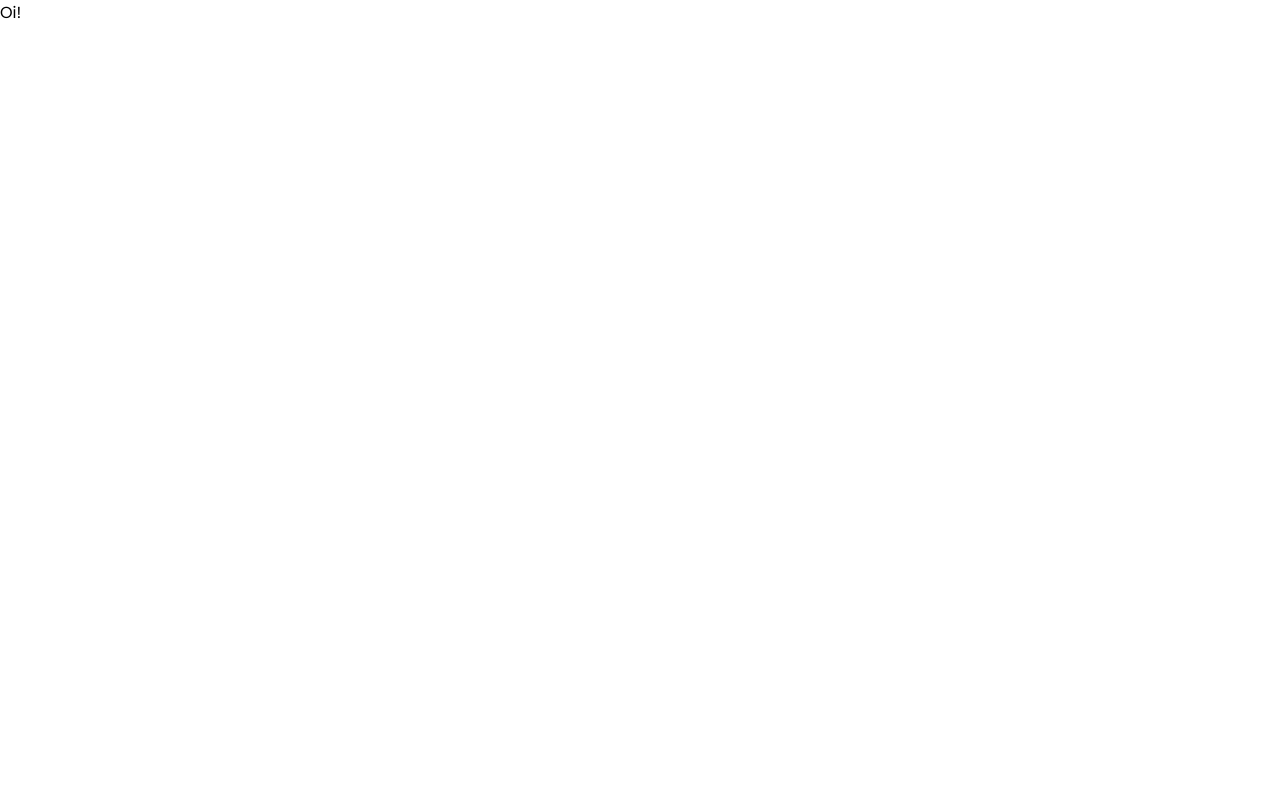
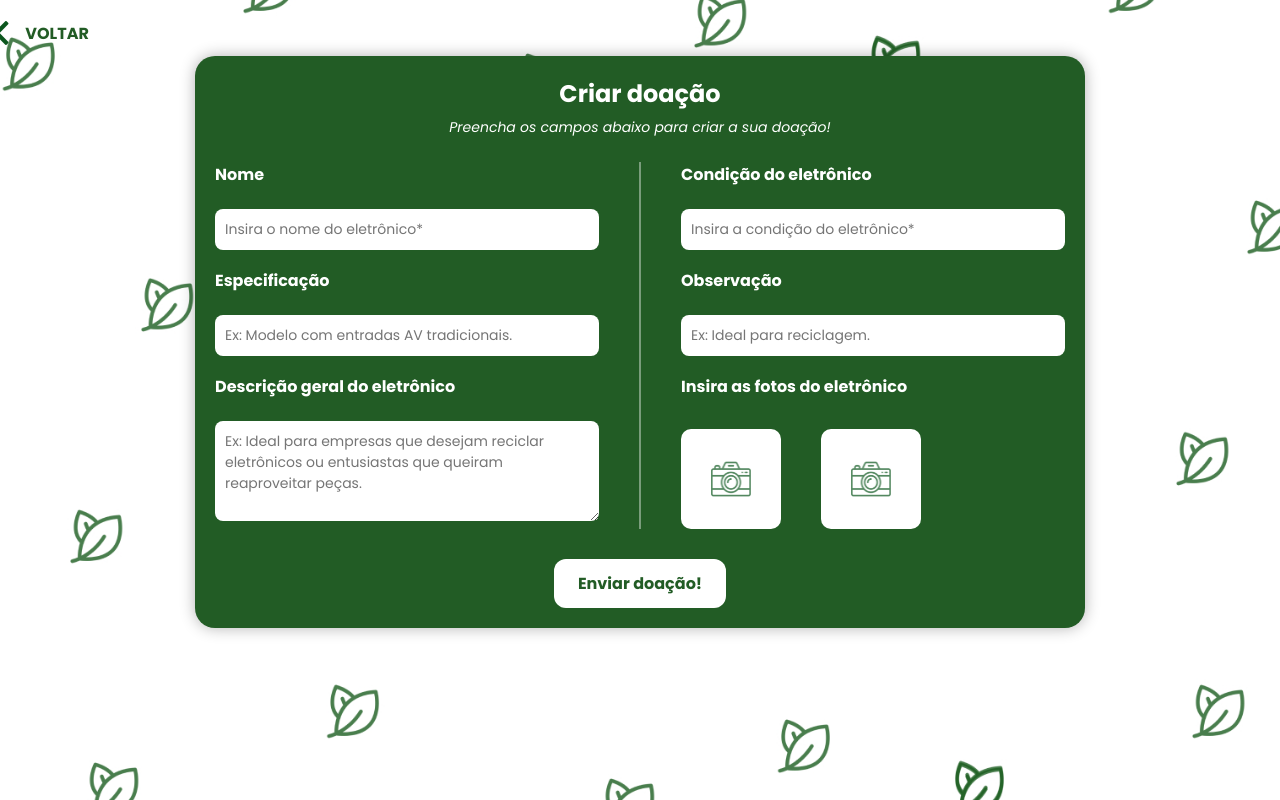
Before and after one commit to YasSantrb/front-ECOTECH, a React (Vite) app: page /criar/doacao in a window 1280 px wide. Built offline with nearby package versions, Linux system fonts and the light colour scheme; a web font is replaced by a local one.

Commit message:
rebeca/tela de criar doação

```diff
--- a/src/pages/tela_criar_doacao.jsx
+++ b/src/pages/tela_criar_doacao.jsx
@@ -1,9 +1,63 @@
 import "../styles/tela_criar_doacao.css";
+import fundo_login_cadastro from "../assets/imagens/fundo_login_cadastro.jpg";
+import icon_voltar from "../assets/imagens/icon_voltar.png";
+import icon_camera from "../assets/imagens/icon-camera.png";
 
 function TelaCriarDoacao() {
   return (
-    <div>
-      <p>Oi!</p>
+    <div className="tela_criar_doacao">
+      <img
+        src={fundo_login_cadastro}
+        alt="imagem_de_fundo"
+        className="background_tela"
+      />
+
+      <div className="top-bar-doacao">
+        <a href="/" className="voltar">
+          <img src={icon_voltar} alt="voltar" className="icone-voltar" />
+          VOLTAR
+        </a>
+      </div>
+
+      <div className="form-doacao">
+        <h2>Criar doação</h2>
+        <p className="subtitulo">Preencha os campos abaixo para criar a sua doação!</p>
+
+        <div className="form-campos">
+          <div className="coluna-esquerda">
+            <label>Nome</label>
+            <input type="text" placeholder="Insira o nome do eletrônico*" />
+
+            <label>Especificação</label>
+            <input type="text" placeholder="Ex: Modelo com entradas AV tradicionais." />
+
+            <label>Descrição geral do eletrônico</label>
+            <textarea placeholder="Ex: Ideal para empresas que desejam reciclar eletrônicos ou entusiastas que queiram reaproveitar peças." />
+          </div>
+
+          <div className="divisoria"></div>
+
+          <div className="coluna-direita">
+            <label>Condição do eletrônico</label>
+            <input type="text" placeholder="Insira a condição do eletrônico*" />
+
+            <label>Observação</label>
+            <input type="text" placeholder="Ex: Ideal para reciclagem." />
+
+            <label>Insira as fotos do eletrônico</label>
+            <div className="area-fotos">
+              <div className="foto-placeholder">
+                <img src={icon_camera} alt="ícone câmera" className="icon-camera" />
+              </div>
+              <div className="foto-placeholder">
+                <img src={icon_camera} alt="ícone câmera" className="icon-camera" />
+              </div>
+            </div>
+          </div>
+        </div>
+
+        <button className="botao-enviar">Enviar doação!</button>
+      </div>
     </div>
   );
 }
--- a/src/styles/tela_criar_doacao.css
+++ b/src/styles/tela_criar_doacao.css
@@ -0,0 +1,155 @@
+@import url('https://fonts.googleapis.com/css2?family=Poppins:ital@1&display=swap');
+
+.tela_criar_doacao {
+  display: flex;
+  flex-direction: column;
+  align-items: center;
+  min-height: 100vh;
+  font-family: 'Poppins', sans-serif;
+  position: relative;
+  background-color: white;
+  overflow: hidden;
+}
+
+.background_tela {
+  position: absolute;
+  width: 114%;
+  height: 100%;
+  object-fit: cover;
+  z-index: 0;
+}
+.top-bar-doacao {
+  width: 100%;
+  max-width: 890px;
+  display: flex;
+  padding: 20px 40px 0 40px;
+  position: relative;
+  z-index: 2;
+  margin-left: -13cm;
+}
+
+.voltar {
+  display: flex;
+  align-items: center;
+  gap: 10px;
+  color: #225C25;
+  font-weight: bold;
+  text-decoration: none;
+  font-size: 16px;
+}
+
+.icone-voltar {
+  width: 26px;
+  height: 26px;
+}
+.form-doacao {
+  position: relative;
+  z-index: 1;
+  background-color: #225C25;
+  color: white;
+  border-radius: 20px;
+  width: 890px;
+  padding: 20px;
+  box-shadow: 0 0 15px rgba(0, 0, 0, 0.3);
+  margin-top: 10px;
+}
+
+.form-doacao h2 {
+  font-size: 24px;
+  font-weight: bold;
+  text-align: center;
+  margin-bottom: 6px;
+}
+
+.subtitulo {
+  text-align: center;
+  font-size: 14px;
+  font-style: italic;
+  margin-bottom: 24px;
+}
+
+.form-campos {
+  display: flex;
+  gap: 20px;
+  justify-content: space-between;
+  flex-wrap: wrap;
+  position: relative;
+}
+
+.divisoria {
+  width: 2px;
+  background-color: white;
+  opacity: 0.4;
+  margin: 0 20px;
+}
+
+.coluna-esquerda,
+.coluna-direita {
+  display: flex;
+  flex-direction: column;
+  gap: 18px;
+  flex: 1;
+}
+
+label {
+  font-weight: bold;
+  margin-bottom: 4px;
+}
+
+input,
+textarea {
+  padding: 10px;
+  border-radius: 8px;
+  border: none;
+  font-family: 'Poppins', sans-serif;
+  font-size: 14px;
+  outline: none;
+}
+
+textarea {
+  resize: vertical;
+  height: 100px;
+}
+.area-fotos {
+  display: flex;
+  gap: 40px;
+  margin-top: 8px;
+}
+
+.foto-placeholder {
+  background-color: white;
+  color: #225C25;
+  border-radius: 10px;
+  width: 100px;
+  height: 100px;
+  font-size: 32px;
+  display: flex;
+  align-items: center;
+  justify-content: center;
+  cursor: pointer;
+
+}
+.icon-camera {
+  width: 40px;
+  height: 40px;
+  opacity: 0.7;
+}
+.botao-enviar {
+  margin-top: 30px;
+  padding: 12px 24px;
+  border-radius: 12px;
+  border: none;
+  background-color: white;
+  color: #225C25;
+  font-weight: bold;
+  font-size: 16px;
+  cursor: pointer;
+  display: block;
+  margin-left: auto;
+  margin-right: auto;
+  transition: background-color 0.3s ease;
+}
+
+.botao-enviar:hover {
+  background-color: #a4e2b4;
+}
```
Also changed, not shown: src/assets/imagens/icon-camera.png (added).
